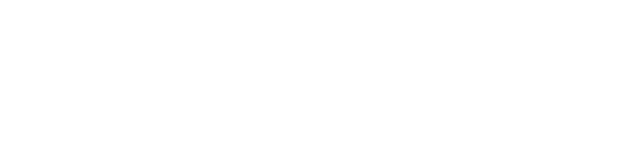
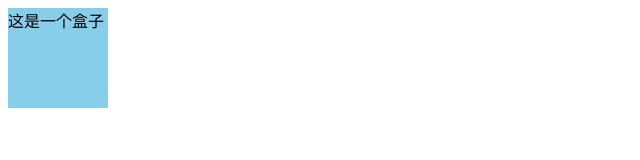
Before and after one commit to evina9901/project_01, a plain HTML site: page index.html in a window 1280 px wide. Shown: the whole page, without its empty margins (0-640 px from the left). Drawn offline with Linux system fonts and the light colour scheme.

Commit message:
初始化index.html文件

```diff
--- a/index.html
+++ b/index.html
@@ -6,11 +6,17 @@
     <meta http-equiv="X-UA-Compatible" content="IE=edge">
     <meta name="viewport" content="width=device-width, initial-scale=1.0">
     <title>Document</title>
+    <style>
+        div {
+            width: 100px;
+            height: 100px;
+            background-color: skyblue;
+        }
+    </style>
 </head>
 
 <body>
-    <div></div>
-    <div></div>
+    <div>这是一个盒子</div>
 </body>
 
 </html>
```
